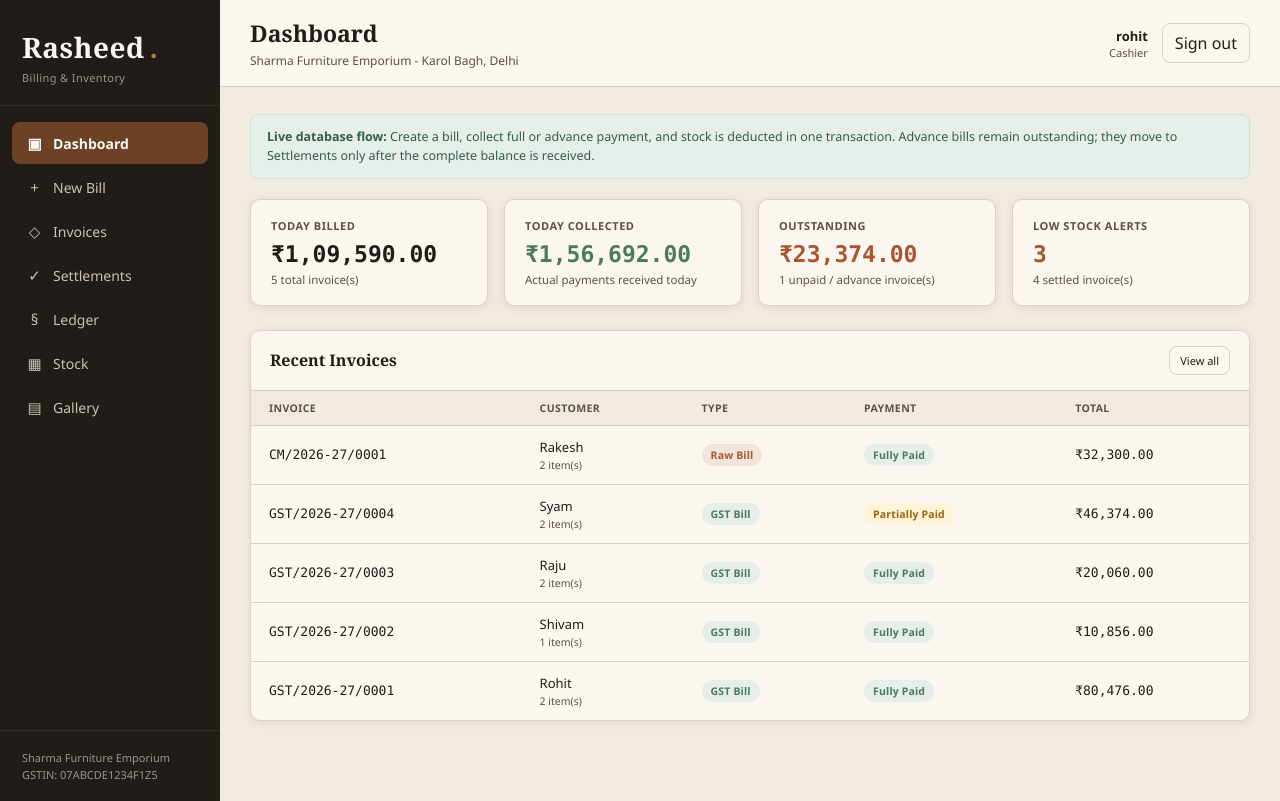
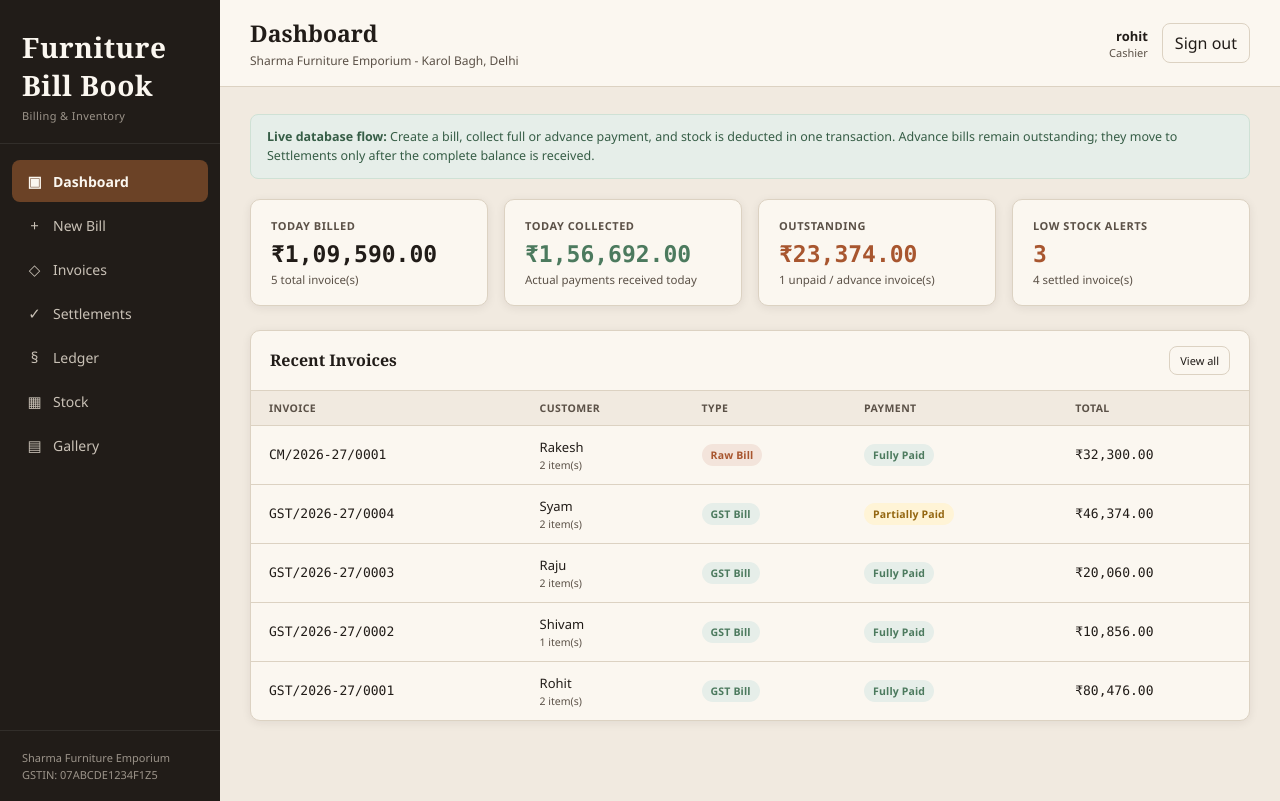
Before and after one commit to rohitsharma1232004/Rasheeed_billing, a Django app: page / in a window 1280 px wide. Run offline with Django 5.2, Linux system fonts and the light colour scheme; a user stored in the database is signed in; data comes from the database, SQL or seed files in the repository; both versions use the stored data as it was after the commit; parts of the project's set-up code (start-up, migrations or seed data) failed here and were passed over.

```diff
--- a/Templates/base.html
+++ b/Templates/base.html
@@ -3,7 +3,7 @@
 <head>
 <meta charset="UTF-8">
 <meta name="viewport" content="width=device-width, initial-scale=1.0">
-<title>{% block title %}Rasheed{% endblock %}</title>
+<title>{% block title %}Furniture Bill Book{% endblock %}</title>
 {% load static %}
 <link rel="stylesheet" href="{% static 'css/app.css' %}">
 {% block extra_head %}{% endblock %}
--- a/Templates/billing/pos.html
+++ b/Templates/billing/pos.html
@@ -1,7 +1,7 @@
 {% extends "base.html" %}
 {% load static %}
 
-{% block title %}Rasheed - Billing &amp; Inventory{% endblock %}
+{% block title %}Furniture Bill Book - Billing &amp; Inventory{% endblock %}
 
 {% block body_class %}pos-page{% endblock %}
 
@@ -22,7 +22,7 @@
 >
   <aside class="sidebar" aria-label="Main navigation">
     <div class="brand">
-      <div class="brand-mark">Rasheed<span>.</span></div>
+      <div class="brand-mark">Furniture Bill Book</div>
       <div class="brand-sub">Billing &amp; Inventory</div>
     </div>
     <nav class="nav">
--- a/Templates/registration/login.html
+++ b/Templates/registration/login.html
@@ -1,8 +1,8 @@
 {% extends "base.html" %}
-{% block title %}Sign in — Rasheed{% endblock %}
+{% block title %}Sign in — Furniture Bill Book{% endblock %}
 {% block content %}
 <div style="max-width:340px;margin:80px auto;font-family:sans-serif;">
-  <h2>Rasheed</h2>
+  <h2>Furniture Bill Book</h2>
   {% if form.errors %}<p style="color:#C23B2E;">Invalid username or password.</p>{% endif %}
   <form method="post">
     {% csrf_token %}
--- a/static/js/rasheed-app.js
+++ b/static/js/rasheed-app.js
@@ -640,7 +640,7 @@ function showReceipt(invoice, lines) {
   modalRoot.innerHTML =
     '<div class="modal-overlay" role="dialog" aria-modal="true">' +
       '<div class="modal-card">' +
-        '<div class="modal-head"><h3>Rasheed<span style="color:var(--brass)">.</span> Invoice</h3>' +
+        '<div class="modal-head"><h3>Furniture Bill Book<span style="color:var(--brass)">.</span> Invoice</h3>' +
         '<p>' + escapeHtml(state.workspace.branch.name) + "</p></div>" +
         '<div class="modal-body">' +
           '<div class="receipt-meta"><span>Invoice</span><strong class="mono">' + escapeHtml(invoice.invoice_number) + "</strong></div>" +
```
Also changed, not shown: local_dev.sqlite3.
